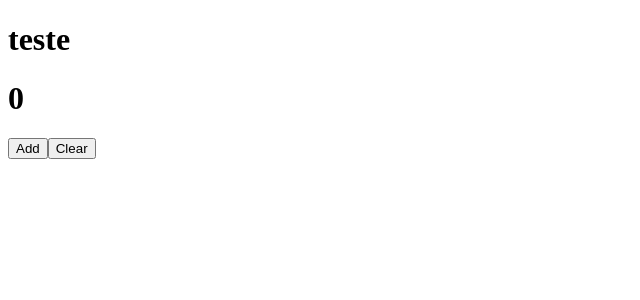
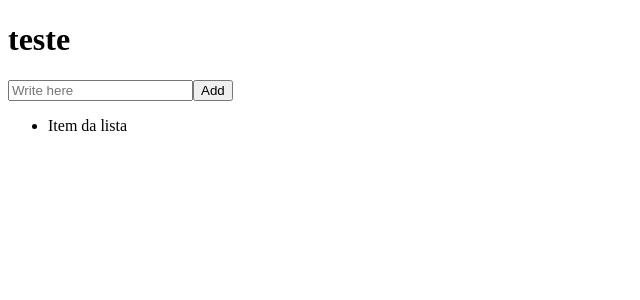
Before and after one commit to brunoginciene/reat-test, a React (Create React App) app: page / in a window 1280 px wide. Shown: the top 300 px of the page, without its empty margins (0-640 px from the left). Built offline with nearby package versions, Linux system fonts and the light colour scheme.

Commit message:
iniciando lista

```diff
--- a/src/Teste.js
+++ b/src/Teste.js
@@ -1,21 +1,16 @@
-import React, {useState} from "react";
+import React from "react";
 
 export default function Teste(){
-    const [counter, setCounter] = useState(0)
-
-    function add(){
-        setCounter(counter + 1)
-    }
-
-    function clear(){
-        setCounter(0)
-    }
 
     return(
         <>
-            <h1>{counter}</h1>
-            <button onClick={add}>Add</button>
-            <button onClick={clear}>Clear</button>
+            <input placeholder="Write here"></input>
+            <button>Add</button>
+            <ul>
+                <li>
+                    Item da lista
+                </li>
+            </ul>
         </>
     )
 }
```
Also changed, not shown: .gitpod.yml (added).
